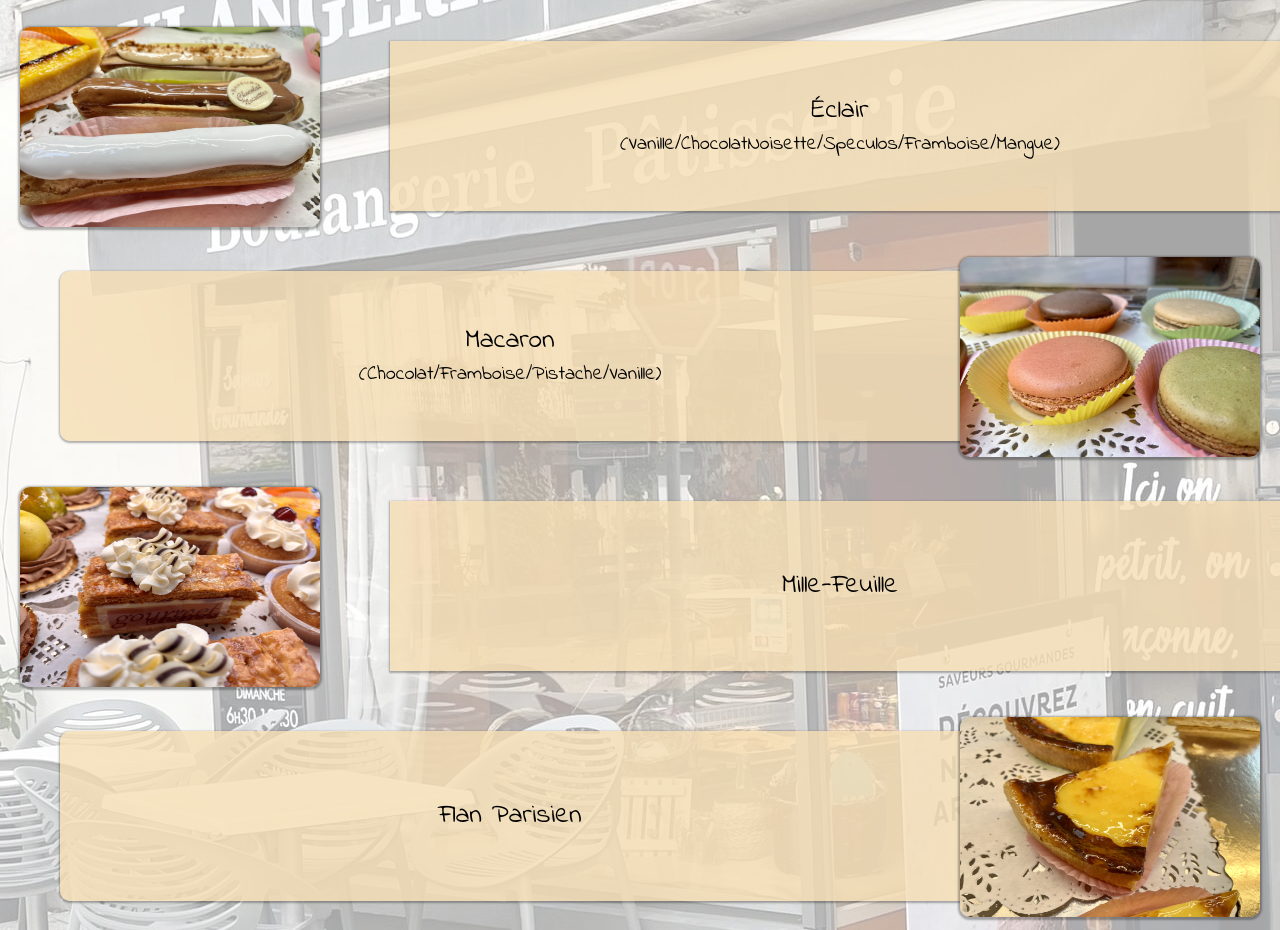
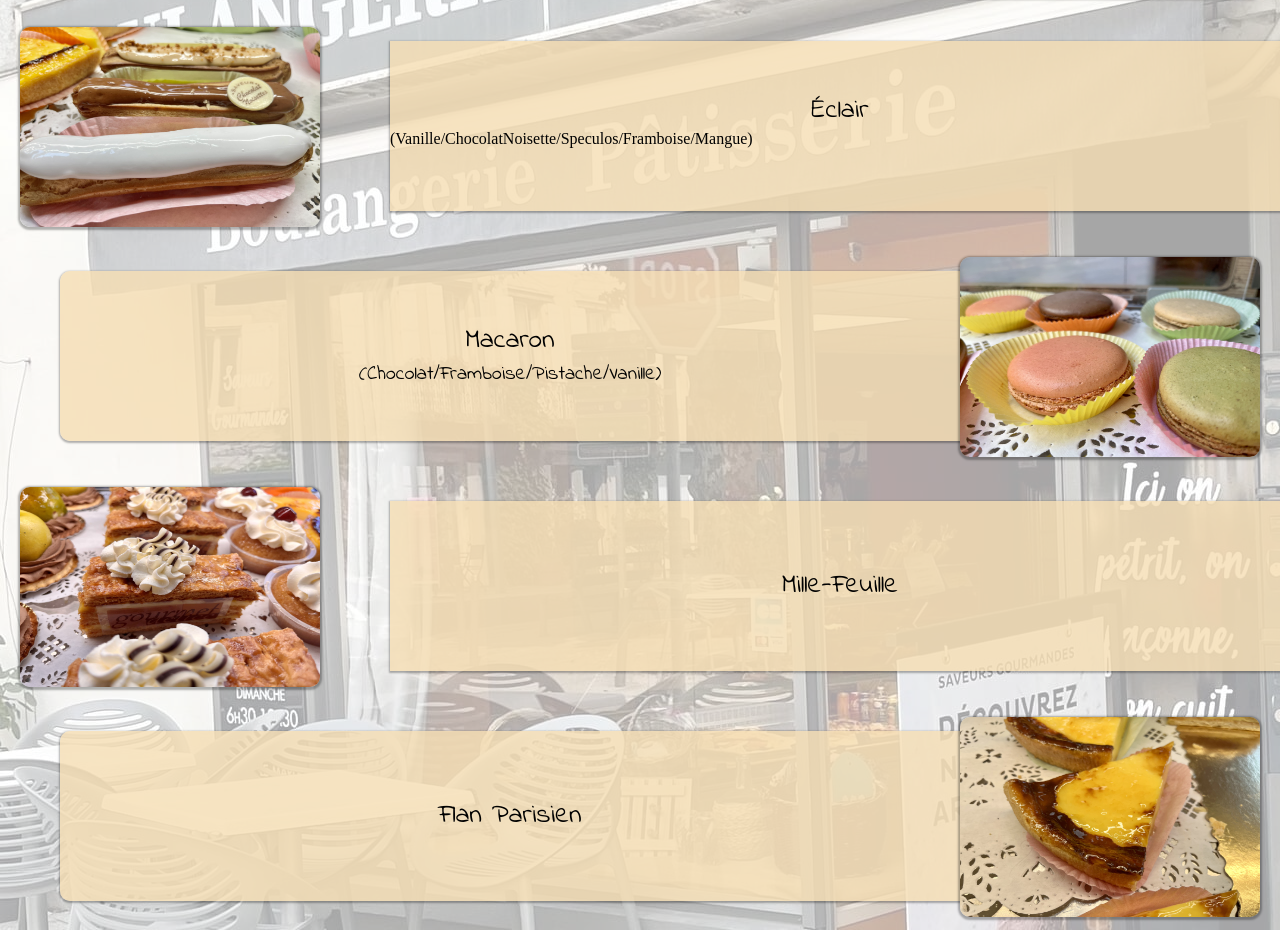
Before and after one commit to AlexisR81/SaveursGourmandes, a plain HTML site: page Sucrée.html in a window 1280 px wide. Shown: the part 3920-4850 px from the top of the page. Drawn offline with Linux system fonts and the light colour scheme.

Commit message:
textebandeau3 Sucrée.html

```diff
--- a/Sucrée.html
+++ b/Sucrée.html
@@ -125,7 +125,7 @@
         <img class="imgU14" src="Image/Sucrée/Eclair.jpg">
         <div class="articleU2">
             <div class="textebandeau">Éclair</div>
-            <div class="textebandeau2">(Vanille/ChocolatNoisette/Speculos/Framboise/Mangue)</div>
+            <div class="textebandeau3">(Vanille/ChocolatNoisette/Speculos/Framboise/Mangue)</div>
         </div>
 
         <img class="imgU15" src="Image/Sucrée/Macaron.jpg">
```
